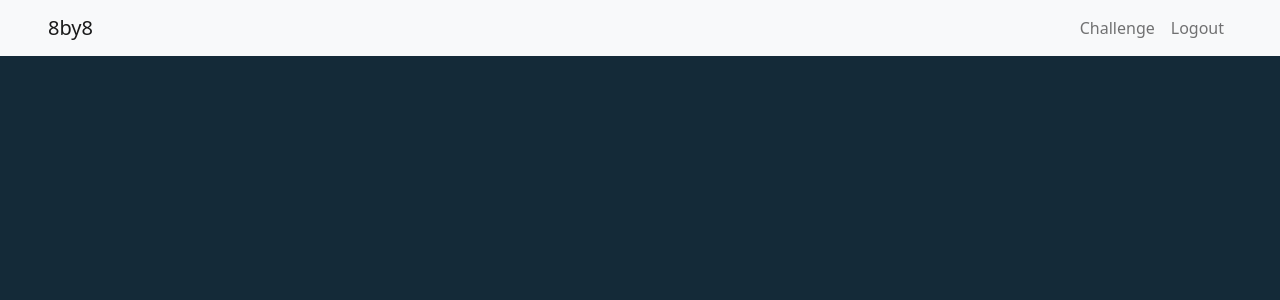
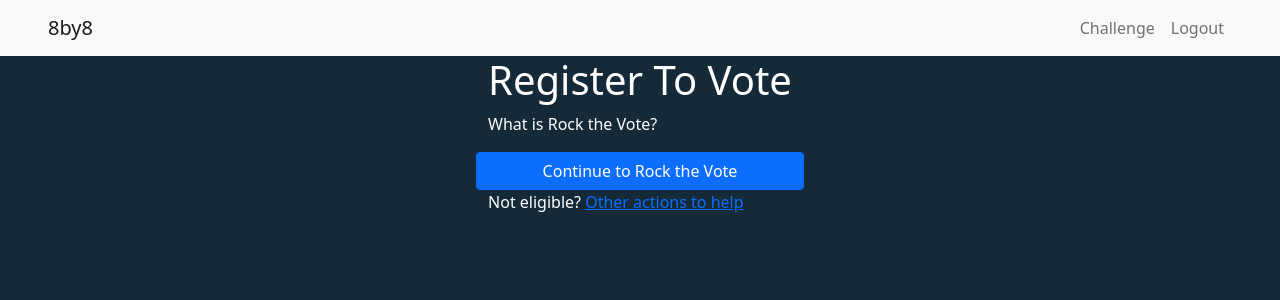
Before and after one commit to 8by8-org/web-app, a React (Create React App) app: page /voterreg in a window 1280 px wide. Shown: the top 300 px of the page. Built offline with nearby package versions, Linux system fonts and the light colour scheme; no server answers; sample sign-in values are in the browser's storage.

Commit message:
added voter registration page

```diff
--- a/src/components/Actions.js
+++ b/src/components/Actions.js
@@ -1,8 +1,10 @@
 import React from 'react'
 import { Row } from 'react-bootstrap'
 import { Button } from 'react-bootstrap'
+import { useHistory } from 'react-router'
 
 export default function Actions() {
+    const history = useHistory();
     return (
         <div>
             <Row>
@@ -19,7 +21,7 @@
                 <p>(Get challenger info from url)</p>
             </Row>
             <Row className="py-2">
-                <Button>Register to vote</Button>
+                <Button onClick={() => {history.push('/voterreg')}}>Register to vote</Button>
             </Row>
             <Row className="py-2">
                 <Button>Get election reminders</Button>
--- a/src/components/App.js
+++ b/src/components/App.js
@@ -10,6 +10,7 @@
 import PlayerWelcome from './PlayerWelcome';
 import './App.css';
 import Actions from './Actions';
+import VoterRegistration from './VoterRegistration';
 
 
 function App() {
@@ -27,6 +28,7 @@
                                 <PrivateRoute path='/logout' component={Logout} />
                                 <PrivateRoute path='/playerwelcome' component={PlayerWelcome} />
                                 <PrivateRoute path='/actions' component={Actions} />
+                                <PrivateRoute path='/voterreg' component={VoterRegistration} />
                             </Switch>
                         </Router>
                     </div>
--- /dev/null
+++ b/src/components/VoterRegistration.js
@@ -0,0 +1,18 @@
+import React from 'react'
+import { Row } from 'react-bootstrap'
+import { Button } from 'react-bootstrap'
+
+export default function VoterRegistration() {
+    return (
+        <div>
+            <h1>Register To Vote</h1>
+            <p>What is Rock the Vote?</p>
+
+            <Row>
+                <Button>Continue to Rock the Vote</Button>
+            </Row>
+
+            <p>Not eligible? <a href="/actions">Other actions to help</a></p>
+        </div>
+    )
+}
```
